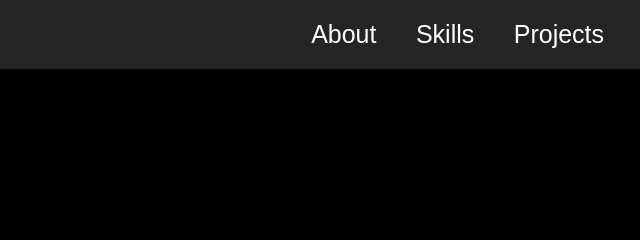
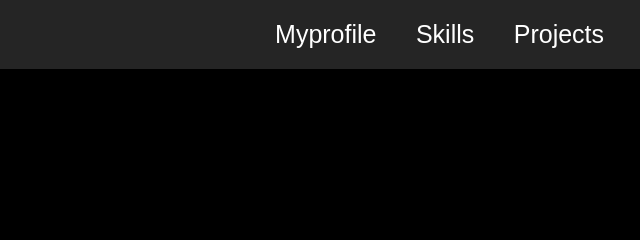
Before and after one commit to praveenastheyvan/praveenaportfolio, a plain HTML site: page myportfolio/index.html in a window 1280 px wide. Shown: the top 240 px of the page, 287-927 px from the left. Drawn offline with nearby package versions, Linux system fonts and the light colour scheme.

Commit message:
Update index.html

```diff
--- a/myportfolio/index.html
+++ b/myportfolio/index.html
@@ -18,7 +18,7 @@
             <a href="#" class="logo">Portfolio</a>
             <nav class="navbar" id="myLinks">
                 <!-- <a href="#Home" style="--i:1" class="active" >Home</a> -->
-                <a href="#About" style="--i:2">About</a>
+                <a href="#About" style="--i:2">Myprofile</a>
                 <a href="#Skills" style="--i:3">Skills</a>
                 <a href="#Projects" style="--i:4">Projects</a>
                 <a href="#Services">Services</a>
```
